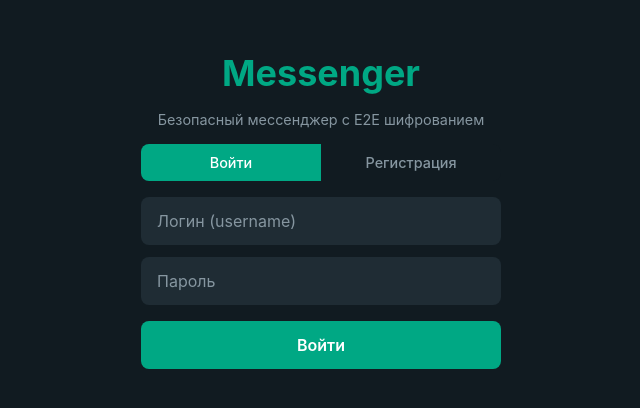
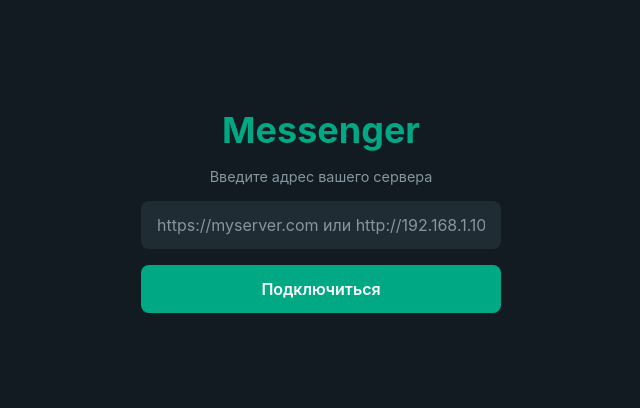
Before and after one commit to Dmtrch/messenger, a React (Vite) app in the folder client/: page /setup in a window 1280 px wide. Before the commit this address led to /auth. Shown: the part 190-598 px from the top of the page, without its empty margins (319-959 px from the left). Built offline with nearby package versions, Linux system fonts and the light colour scheme.

Commit message:
feat(client): /setup route, ServerSetupPage, /admin route guard

```diff
--- a/client/src/App.tsx
+++ b/client/src/App.tsx
@@ -4,15 +4,22 @@ import { useMessengerWS } from '@/hooks/useMessengerWS'
 import { useOfflineSync } from '@/hooks/useOfflineSync'
 import { useCallHandler } from '@/hooks/useCallHandler'
 import { useCallStore } from '@/store/callStore'
+import { initServerUrl, hasServerUrl } from '@/config/serverConfig'
 import ChatListPage from '@/pages/ChatListPage'
 import ChatWindowPage from '@/pages/ChatWindowPage'
 import ProfilePage from '@/pages/ProfilePage'
 import AuthPage from '@/pages/AuthPage'
+import ServerSetupPage from '@/pages/ServerSetupPage'
+import AdminPage from '@/pages/AdminPage'
 import OfflineIndicator from '@/components/OfflineIndicator/OfflineIndicator'
 import CallOverlay from '@/components/CallOverlay/CallOverlay'
 
+// Инициализируем URL сервера при загрузке модуля (если не задан — берём window.location.origin)
+initServerUrl()
+
 function AppRoutes() {
   const isAuthenticated = useAuthStore((s) => s.isAuthenticated)
+  const role = useAuthStore((s) => s.role)
 
   // WebSocket подключается глобально при авторизации
   useMessengerWS()
@@ -21,9 +28,20 @@ function AppRoutes() {
   // initiateCall берём из store — зарегистрировано в CallHandlerBridge через useCallHandler
   const initiateCall = useCallStore((s) => s._initiateCall) ?? undefined
 
+  // Если URL сервера не задан — показываем setup
+  if (!hasServerUrl()) {
+    return (
+      <Routes>
+        <Route path="/setup" element={<ServerSetupPage />} />
+        <Route path="*" element={<Navigate to="/setup" replace />} />
+      </Routes>
+    )
+  }
+
   if (!isAuthenticated) {
     return (
       <Routes>
+        <Route path="/setup" element={<ServerSetupPage />} />
         <Route path="/auth" element={<AuthPage />} />
         <Route path="*" element={<Navigate to="/auth" replace />} />
       </Routes>
@@ -35,6 +53,7 @@ function AppRoutes() {
       <Route path="/" element={<ChatListPage />} />
       <Route path="/chat/:chatId" element={<ChatWindowPage initiateCall={initiateCall} />} />
       <Route path="/profile" element={<ProfilePage />} />
+      {role === 'admin' && <Route path="/admin" element={<AdminPage />} />}
       <Route path="*" element={<Navigate to="/" replace />} />
     </Routes>
   )
--- /dev/null
+++ b/client/src/pages/ServerSetupPage.tsx
@@ -0,0 +1,75 @@
+import { useState } from 'react'
+import { useNavigate } from 'react-router-dom'
+import { setServerUrl } from '@/config/serverConfig'
+import type { ServerInfo } from '@/types'
+import s from './pages.module.css'
+
+export default function ServerSetupPage() {
+  const navigate = useNavigate()
+  const [url, setUrl] = useState('')
+  const [loading, setLoading] = useState(false)
+  const [error, setError] = useState('')
+  const [info, setInfo] = useState<ServerInfo | null>(null)
+
+  const handleConnect = async (e: React.FormEvent) => {
+    e.preventDefault()
+    if (!url.trim()) { setError('Введите адрес сервера'); return }
+    setLoading(true)
+    setError('')
+    setInfo(null)
+    try {
+      const normalized = url.trim().replace(/\/$/, '')
+      const res = await fetch(`${normalized}/api/server/info`)
+      if (!res.ok) throw new Error('Сервер не отвечает')
+      const data = await res.json() as ServerInfo
+      setInfo(data)
+      setServerUrl(normalized)
+    } catch {
+      setError('Не удалось подключиться. Проверьте адрес сервера.')
+    } finally {
+      setLoading(false)
+    }
+  }
+
+  const handleProceed = () => {
+    navigate('/auth', { replace: true })
+  }
+
+  return (
+    <div className={s.authPage}>
+      <div className={s.card}>
+        <h1 className={s.logo}>Messenger</h1>
+        <p className={s.sub}>Введите адрес вашего сервера</p>
+
+        <form onSubmit={handleConnect} className={s.form}>
+          <input
+            className={s.input}
+            type="url"
+            placeholder="https://myserver.com или http://192.168.1.10:8080"
+            value={url}
+            onChange={(e) => setUrl(e.target.value)}
+            autoComplete="url"
+          />
+          {error && <p className={s.error} role="alert">{error}</p>}
+          <button type="submit" className={s.btn} disabled={loading}>
+            {loading ? 'Подключение…' : 'Подключиться'}
+          </button>
+        </form>
+
+        {info && (
+          <div className={s.serverCard}>
+            <div className={s.serverName}>{info.name}</div>
+            {info.description && <div className={s.serverDesc}>{info.description}</div>}
+            <div className={s.serverMode}>
+              Регистрация: {info.registrationMode === 'open' ? 'открытая' :
+                            info.registrationMode === 'invite' ? 'по приглашению' : 'по заявке'}
+            </div>
+            <button className={s.btn} onClick={handleProceed}>
+              Войти / Зарегистрироваться
+            </button>
+          </div>
+        )}
+      </div>
+    </div>
+  )
+}
--- a/client/src/pages/pages.module.css
+++ b/client/src/pages/pages.module.css
@@ -150,3 +150,48 @@
   padding: 0.125rem 0.375rem;
   font-size: 0.75rem;
 }
+
+/* ── ServerSetupPage ─────────────────────────────────────────────────────────── */
+
+.serverCard {
+  margin-top: 1rem;
+  padding: 1rem;
+  border: 1px solid var(--border, #e2e8f0);
+  border-radius: 8px;
+  background: var(--surface-2, #f8fafc);
+}
+
+.serverName {
+  font-weight: 600;
+  font-size: 1rem;
+  margin-bottom: 0.25rem;
+}
+
+.serverDesc {
+  font-size: 0.875rem;
+  color: var(--text-secondary, #64748b);
+  margin-bottom: 0.5rem;
+}
+
+.serverMode {
+  font-size: 0.75rem;
+  color: var(--text-muted, #94a3b8);
+  margin-bottom: 0.75rem;
+}
+
+.link {
+  background: none;
+  border: none;
+  color: var(--primary, #3b82f6);
+  cursor: pointer;
+  font-size: 0.875rem;
+  padding: 0.25rem;
+  text-decoration: underline;
+}
+
+.success {
+  color: var(--success, #22c55e);
+  font-size: 0.875rem;
+  text-align: center;
+  padding: 0.5rem;
+}
```
